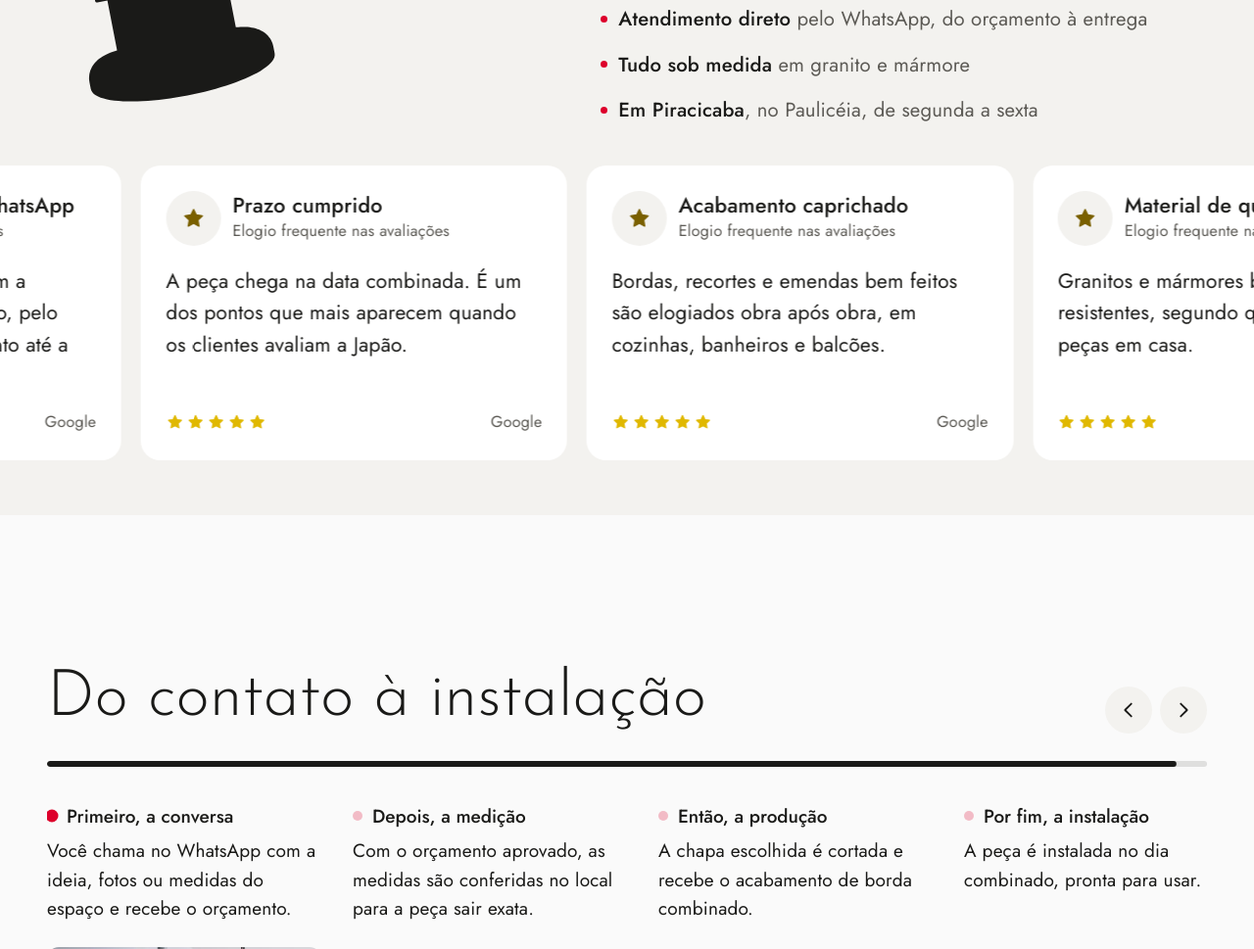
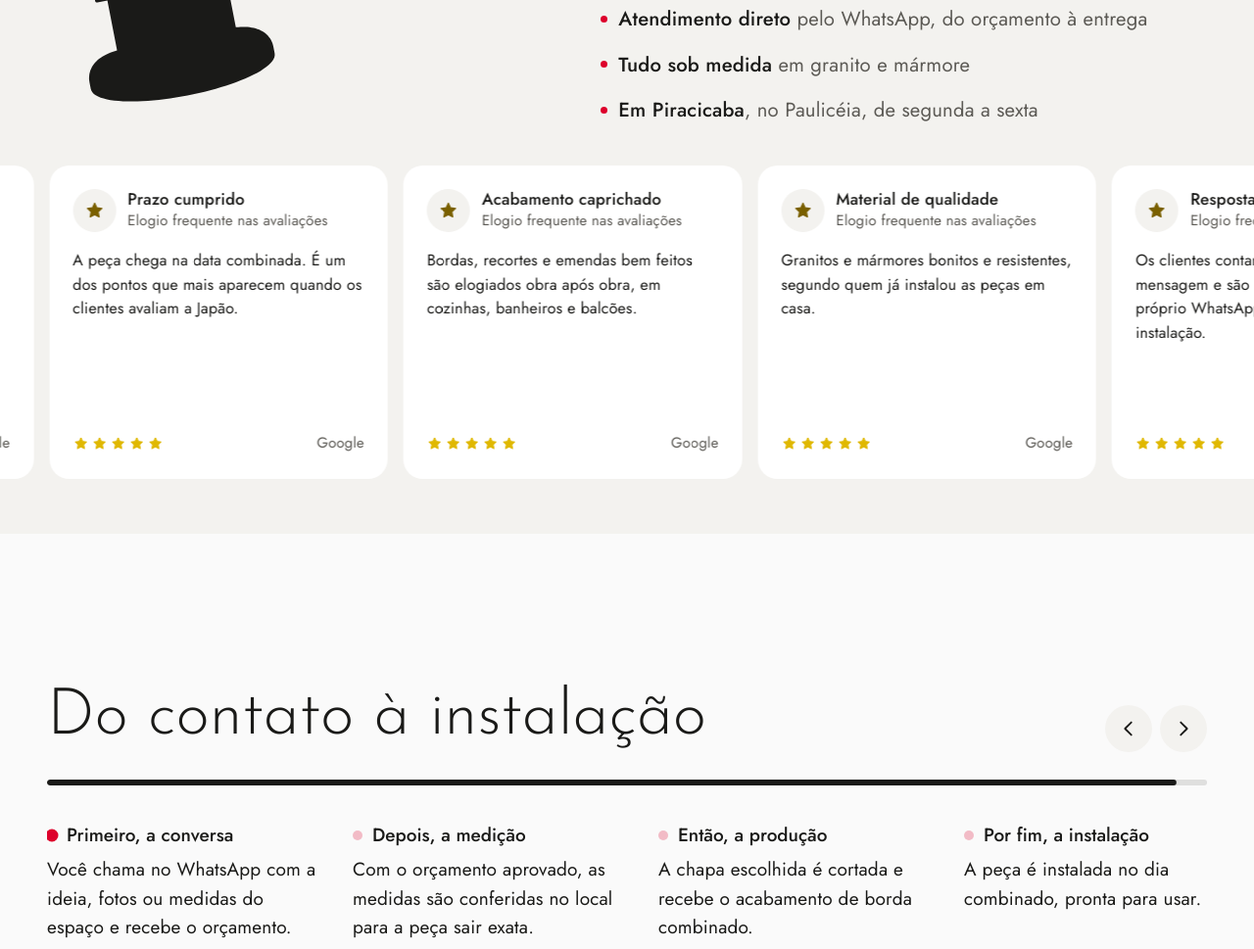
Before and after one commit to Enzooouu/Projeto-Jap-o-Marmoraria, a plain HTML site: page index.html in a window 1280 px wide. Shown: the part 7967-8936 px from the top of the page at 98% size. Drawn offline with Linux system fonts and the light colour scheme.

```diff
--- a/css/style.css
+++ b/css/style.css
@@ -530,27 +530,27 @@ h3 { font-family: var(--font-display); font-weight: 400; letter-spacing: 0; line
 
 /* fileira de avaliações (estilo cartão do Google) */
 .avaliacoes { margin: clamp(32px, 5svh, 56px) calc(-1 * var(--m)) 0; overflow: hidden; }
-.avaliacoes-trilho { display: flex; gap: 20px; width: max-content; padding: 4px 0; will-change: transform; }
+.avaliacoes-trilho { display: flex; gap: 16px; width: max-content; padding: 4px 0; will-change: transform; }
 .aval {
-  --pad: clamp(24px, 2vw, 34px);
-  flex: none; width: clamp(320px, 34vw, 560px); min-height: clamp(250px, 30svh, 340px);
+  --pad: 24px;
+  flex: none; width: clamp(300px, 27vw, 400px); min-height: clamp(300px, 40svh, 420px);  /* só mais altos */
   display: flex; flex-direction: column;
   background: var(--paper); color: var(--ink);
   padding: var(--pad); border-radius: calc(var(--r-img) + 8px);
 }
 .aval-topo { display: flex; align-items: center; gap: 12px; }
 .aval-avatar {
-  width: 56px; height: 56px; flex: none; border-radius: 50%;
+  width: 44px; height: 44px; flex: none; border-radius: 50%;
   display: grid; place-items: center; background: var(--surface); color: var(--gold-ink);
 }
-.aval-avatar svg { width: 24px; height: 24px; }
-.aval-nome { font-weight: 500; font-size: clamp(1.1rem, .95rem + .5vw, 1.45rem); line-height: 1.25; }
-.aval-meta { font-size: clamp(.9rem, .85rem + .2vw, 1.05rem); color: var(--muted); }
-.aval-texto { margin-top: 20px; font-size: clamp(1.05rem, .95rem + .45vw, 1.4rem); line-height: 1.55; }
+.aval-avatar svg { width: 20px; height: 20px; }
+.aval-nome { font-weight: 500; font-size: 1.05rem; line-height: 1.25; }
+.aval-meta { font-size: var(--step-small); color: var(--muted); }
+.aval-texto { margin-top: 16px; font-size: 1rem; line-height: 1.55; }
 .aval-rodape { margin-top: auto; padding-top: 18px; display: flex; justify-content: space-between; align-items: center; gap: 12px; }
 .aval-estrelas { display: flex; gap: 3px; color: #E0B800; }
-.aval-estrelas svg { width: clamp(18px, 1.4vw, 24px); height: clamp(18px, 1.4vw, 24px); }
-.aval-data { font-size: clamp(.9rem, .85rem + .2vw, 1.05rem); color: var(--muted); }
+.aval-estrelas svg { width: 16px; height: 16px; }
+.aval-data { font-size: var(--step-small); color: var(--muted); }
 
 @media (max-width: 860px) {
   .porque-topo { display: block; min-height: 0; }
@@ -559,6 +559,7 @@ h3 { font-family: var(--font-display); font-weight: 400; letter-spacing: 0; line
   .porque-info { display: block; }
   .porque-nota { padding-right: 120px; }
   .porque-texto { margin-top: 28px; }
+  .aval { min-height: 260px; }
   .porque-acoes .botao, .porque-acoes .link { font-size: var(--step-body); }
   .porque-acoes .botao { min-height: 52px; padding: 0 24px; }
   .porque-pontos { font-size: 1rem; gap: 10px; margin-top: 24px; }
```
